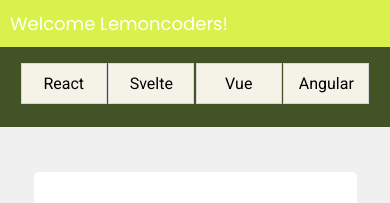
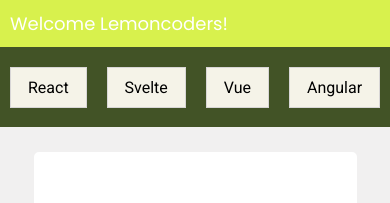
Before and after one commit to rebecaaliseda/master-modulo01-layout_EXTRA, a website built with Vite: page index.html in a window 390 px wide. Shown: the top 203 px of the page. Built offline with nearby package versions, Linux system fonts and the light colour scheme.

Commit message:
Mejoras css

```diff
--- a/_base.scss
+++ b/_base.scss
@@ -6,6 +6,7 @@
 $color-font: rgb(255, 255, 255);
 $color-header: rgb(216, 241, 77);
 $color-navbar: rgb(66, 83, 38);
+$color-navbarhover: rgb(229, 248, 135);
 $color-menuItems: rgb(245, 243, 232);
 $color-main: rgb(241, 240, 240);
 $color-border: rgb(216, 214, 214);
--- a/mystyle.scss
+++ b/mystyle.scss
@@ -1,4 +1,8 @@
 @use 'base' as v;
+
+* {
+  box-sizing: border-box;
+}
 
 body {
   width: 100%;
@@ -32,18 +36,19 @@
   grid-template-areas: 'menu content' 'footer footer';
   height: 100%;
 }
+
+nav {
+  background-color: v.$color-navbar;
+}
 .menu-container {
   display: flex;
   flex-direction: column;
   flex-grow: 1;
-  height: 100vh;
-  width: 170px;
+  width: auto;
   position: sticky;
   top: 0;
   left: 0;
   align-self: flex-start;
-  grid-area: menu;
-  background-color: v.$color-navbar;
 
   > .menu-title {
     font-family: v.$font-roboto;
@@ -51,9 +56,13 @@
     font-size: 20px;
     color: v.$color-font;
     text-align: center;
-    margin-top: 10px;
+    padding: 10px 40px;
   }
-
+  > ul {
+    margin: 0px;
+    padding: 0px;
+    list-style: none;
+  }
   > ul li {
     display: flex;
     flex-direction: column;
@@ -62,7 +71,10 @@
     font-family: v.$font-roboto;
     border: 1px solid v.$color-border;
     padding: 10px;
-    margin-left: -40px;
+  }
+  > ul li:hover {
+    background-color: v.$color-navbarhover;
+    cursor: pointer;
   }
 }
 
@@ -106,7 +118,7 @@
     height: 100%;
     display: grid;
     grid-template-columns: 1fr;
-    grid-template-rows: 100px 1fr 50px;
+    grid-template-rows: 80px 1fr 50px;
     grid-template-areas:
       'menu'
       'content'
@@ -127,7 +139,7 @@
   }
 
   .menu-container {
-    grid-area: menu;
+    justify-content: center;
     height: 80px;
   }
   .menu-container ul {
@@ -135,8 +147,9 @@
     flex-direction: row;
     justify-content: space-around;
     > li {
-      width: 4em;
+      flex-grow: 1;
       text-align: center;
+      margin: 10px;
     }
   }
 
```
